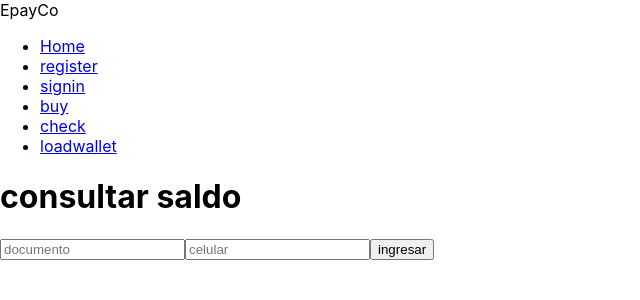
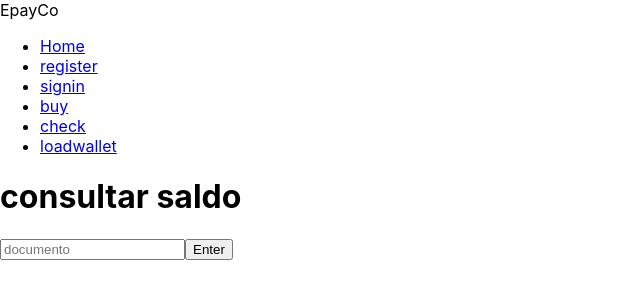
Before and after one commit to tomobre/epayco-mern-project, a React (Create React App) app: page /check in a window 1280 px wide. Shown: the top 300 px of the page, without its empty margins (0-640 px from the left). Built offline with nearby package versions, Linux system fonts and the light colour scheme.

Commit message:
check wallet completed

```diff
--- a/src/Check.js
+++ b/src/Check.js
@@ -1,14 +1,45 @@
 import "./App.css";
+import React from "react";
+import axios from "axios";
+
+let wallet;
 
 function Check() {
+  const [document, setDocument] = React.useState({ document: "" });
+
+  const handleChange = () => (e) => {
+    setDocument({ [e.target.name]: parseInt(e.target.value, 10) });
+  };
+
+  const onSubmit = async () => {
+    try {
+      let res = await axios.get(
+        `http://localhost:4000/app/${document.document}`
+      );
+      wallet = await res.data.wallet;
+    } catch (err) {
+      console.log(err);
+    }
+
+    setDocument({ document: "" });
+  };
+
   return (
     <div>
       <h1>consultar saldo</h1>
       <form>
-        <input placeholder="documento" type="text" />
-        <input placeholder="celular" type="text"></input>
-        <button>ingresar</button>
+        <input
+          value={document.document}
+          onChange={handleChange()}
+          name="document"
+          placeholder="documento"
+          type="number"
+        />
+        <button type="button" onClick={onSubmit}>
+          Enter
+        </button>
       </form>
+      {wallet !== undefined && <h1>Su sueldo es de {wallet}$</h1>}
     </div>
   );
 }
```
Also changed, not shown: 1 other file (tests, documents, lock files or other folders).
